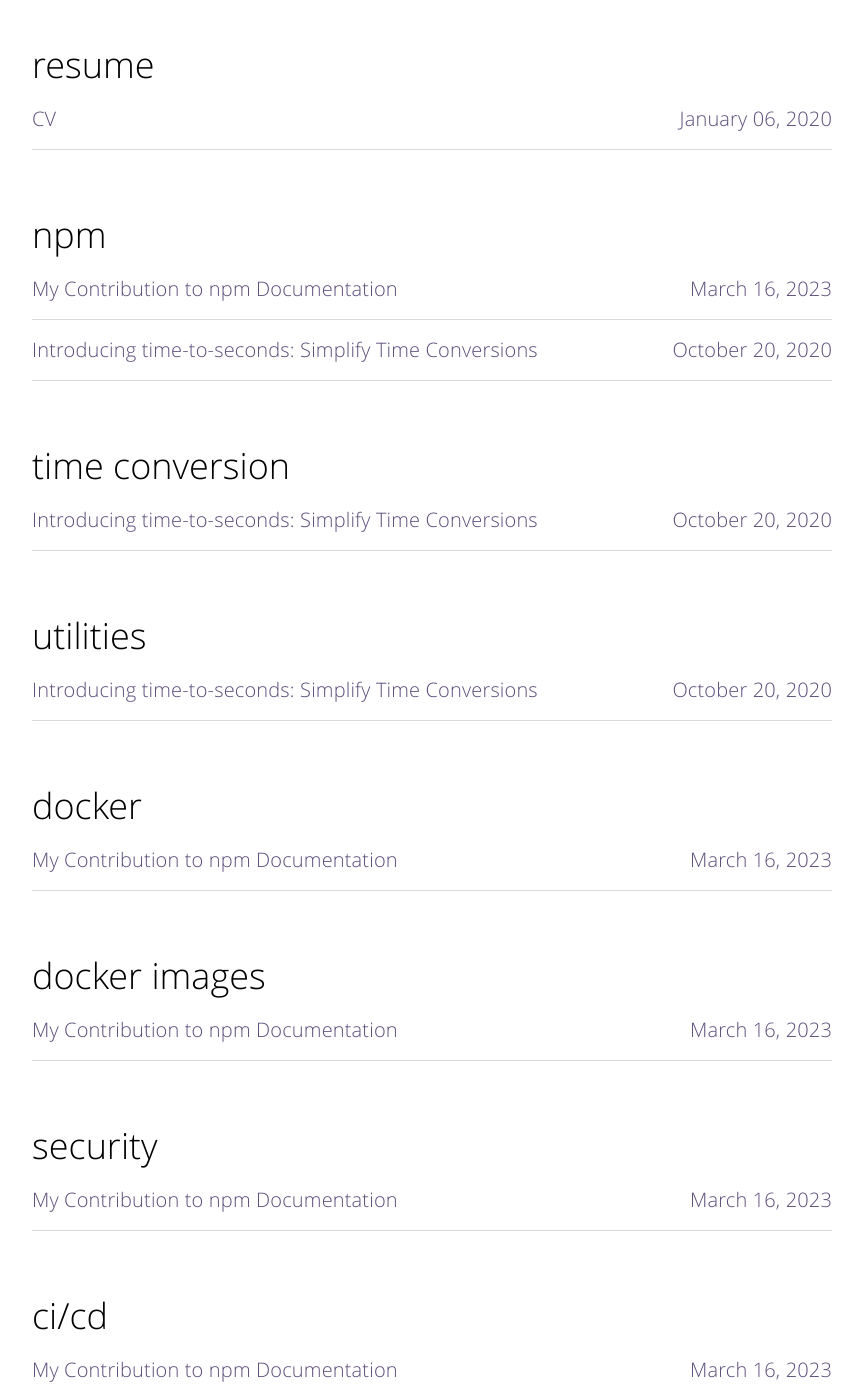
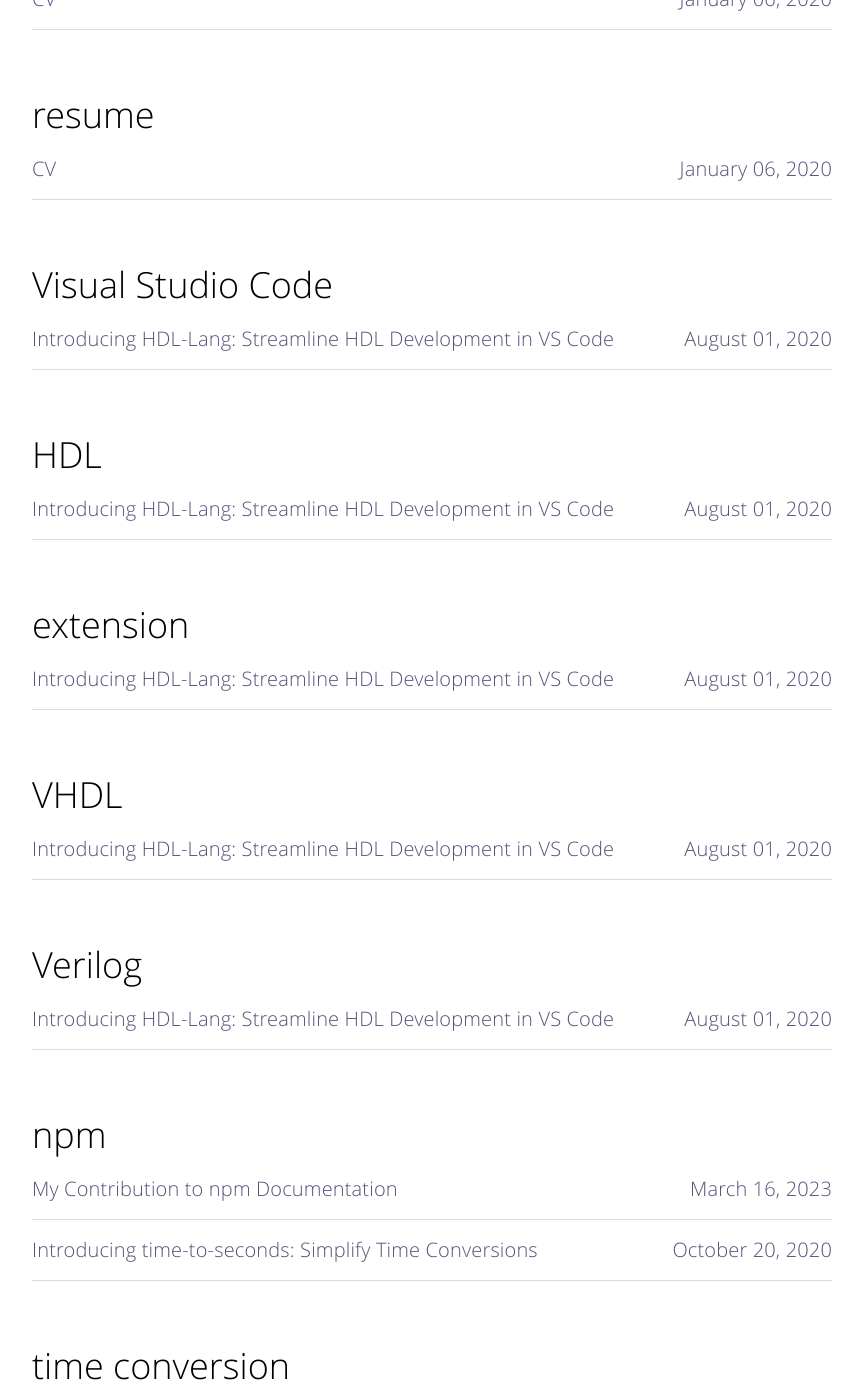
Before and after one commit to matzar/matzar.github.io, a Jekyll site: the page built from tags.html, in a window 1280 px wide and 1400 px high, scrolled down 4010 px. Shown: the whole window, without its empty margins (208-1071 px from the left). Built offline with Jekyll 4.4.1, drawn with Linux system fonts in a browser that asks for light colours; some of the changed lines change nothing that is shown; some of the changed text lies outside the part shown.

Commit message:
post: hdl-lang

````diff
--- a/_config.yml
+++ b/_config.yml
@@ -77,6 +77,8 @@
     url: /npm
   - name: Introducing time-to-seconds npm package to simplify time conversion
     url: /time-to-seconds
+  - name: Visual Studio Code extension for enhancing HDL development
+    url: /hdl-lang
   - name: PSVita Game
     url: /psvita
   - name: SFML Networking
--- /dev/null
+++ b/_posts/2020-08-01-hdl-lang.md
@@ -0,0 +1,62 @@
+---
+layout: post
+title: "Introducing HDL-Lang: Streamline HDL Development in VS Code"
+image: ""
+date: 2020-08-01 00:00:00
+tags:
+  - Visual Studio Code
+  - HDL
+  - extension
+  - VHDL
+  - Verilog
+description: "A powerful Visual Studio Code extension for enhancing HDL development with syntax highlighting and more."
+categories:
+  - individual projects
+---
+
+# HDL-Lang: Enhance Your HDL Development in Visual Studio Code
+
+As the world of hardware design continues to grow, having the right tools can make all the difference in productivity and efficiency. I am thrilled to introduce my Visual Studio Code extension, [hdl-lang](https://marketplace.visualstudio.com/items?itemName=matzar.hdl-lang), created to streamline Hardware Description Language (HDL) development.
+
+## Overview
+
+The `hdl-lang` extension is designed to provide robust support for various HDLs, including VHDL and Verilog, within Visual Studio Code. This extension aims to improve the developer experience by offering features such as syntax highlighting and other helpful tools for HDL development.
+
+## Installation
+
+You can easily install the `hdl-lang` extension directly from the Visual Studio Code Marketplace:
+
+1. Open Visual Studio Code.
+2. Go to the Extensions view by clicking on the Extensions icon in the Activity Bar on the side of the window.
+3. Search for `hdl-lang`.
+4. Click `Install`.
+
+Alternatively, you can install it from the command line:
+
+```bash
+code --install-extension matzar.hdl-lang
+```
+
+## Features
+
+- **Syntax Highlighting**: Provides comprehensive syntax highlighting for VHDL and Verilog, making your code easier to read and write.
+- **Code Snippets**: Includes useful code snippets to speed up your development process.
+- **Language Support**: Offers robust language support for HDL, ensuring that your coding experience is smooth and efficient.
+
+## Usage
+
+Once installed, `hdl-lang` will automatically provide syntax highlighting and other features for your HDL files. Simply open a VHDL or Verilog file in Visual Studio Code, and you'll immediately see the enhanced support provided by the extension.
+
+## Contribution
+
+Community contributions are welcome to help improve and expand the functionality of the `hdl-lang` extension. If you have ideas, suggestions, or want to contribute code, please visit the [GitHub repository](https://github.com/your-username/hdl-lang).
+
+## Conclusion
+
+The `hdl-lang` Visual Studio Code extension is a powerful tool designed to enhance your HDL development experience. By providing features like syntax highlighting and code snippets, it aims to make your workflow more efficient and enjoyable. I am excited to share this extension with the developer community and look forward to seeing how it can benefit your projects.
+
+For more details and to download the extension, visit the [Visual Studio Code Marketplace](https://marketplace.visualstudio.com/items?itemName=matzar.hdl-lang).
+
+Thank you for your interest, and happy coding!
+
+---
````
